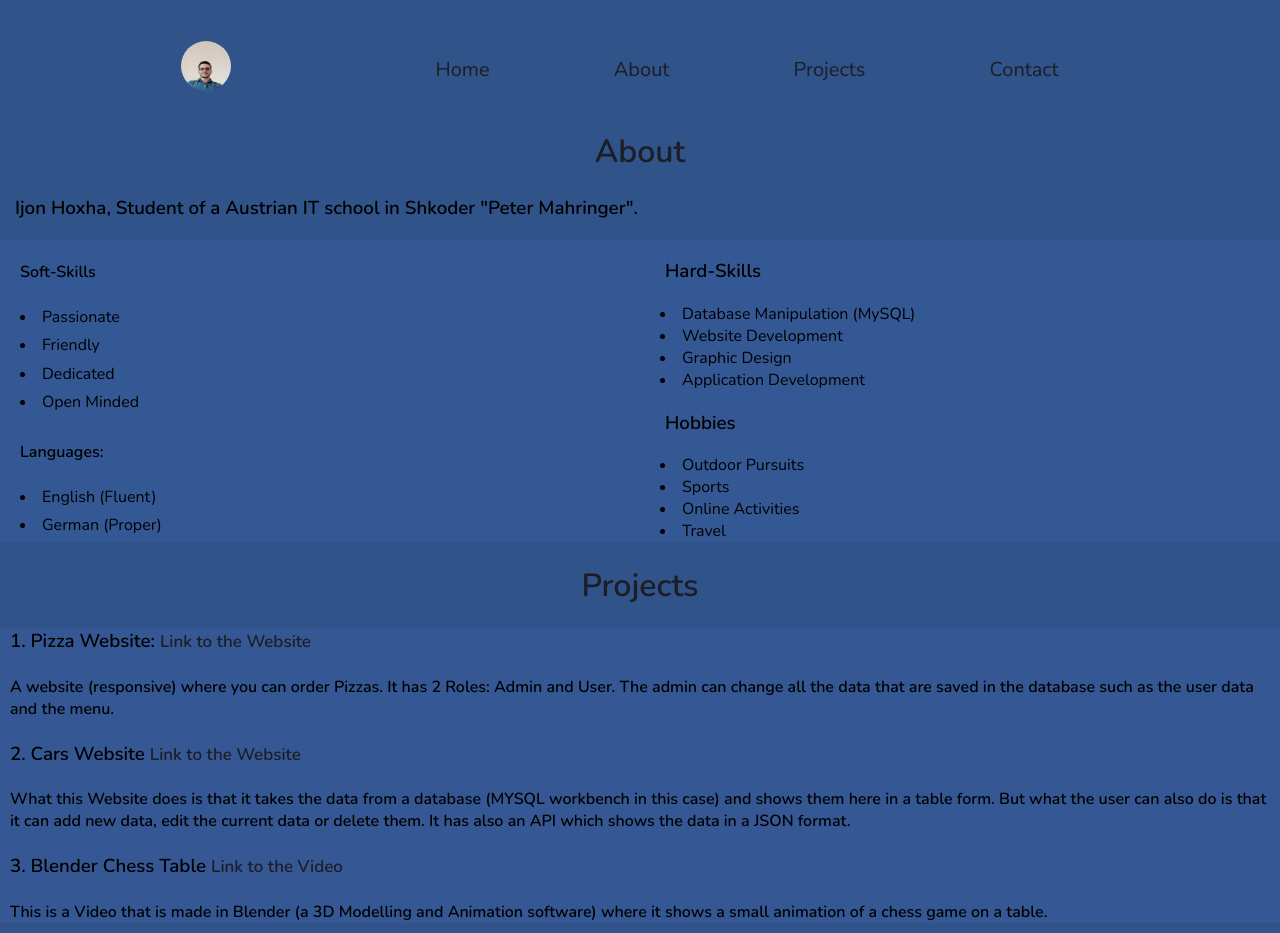
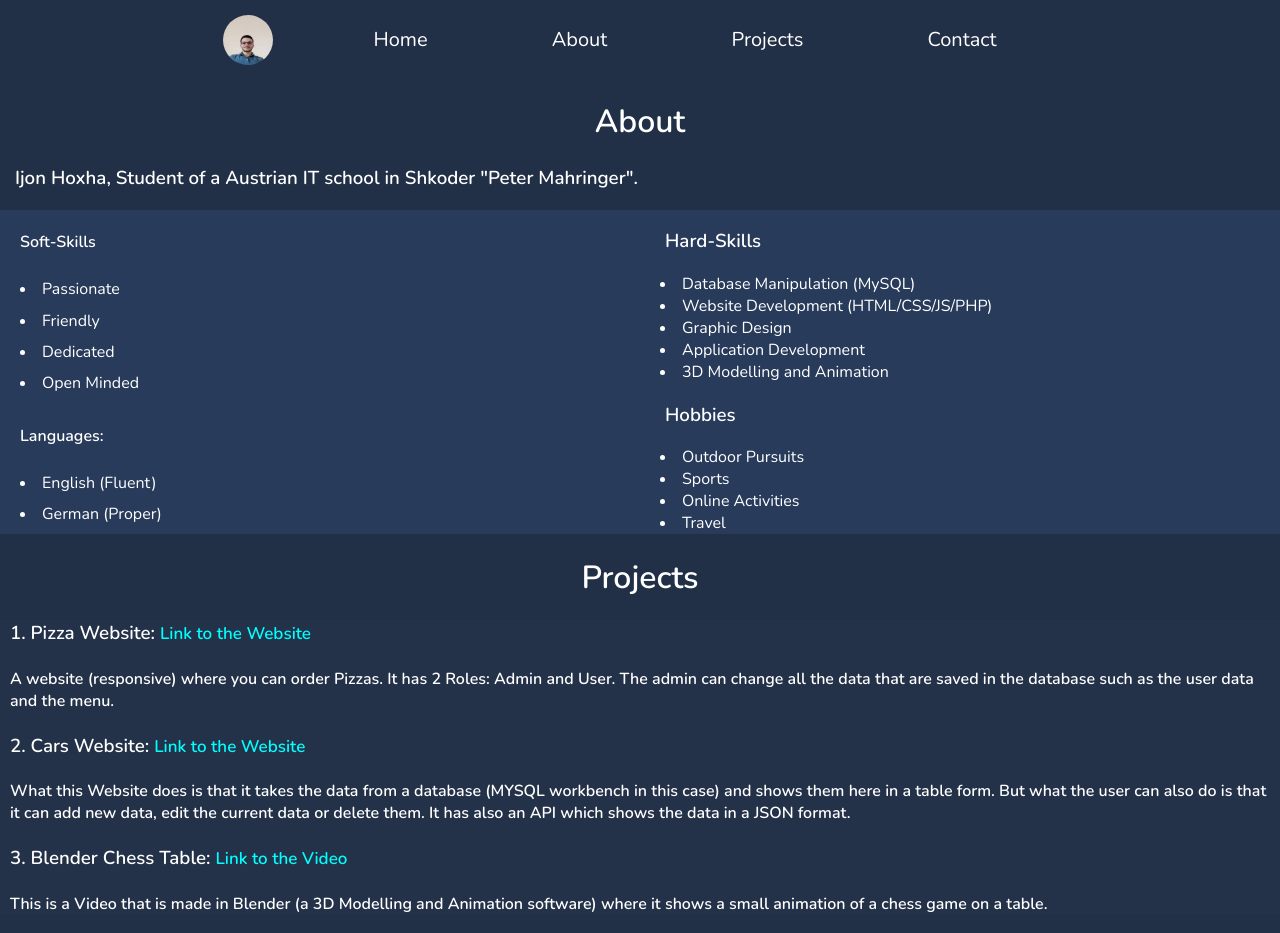
Before and after one commit to Ijon-Hoxha/Portfolio_IjonHoxha, a plain HTML site: page index.html in a window 1280 px wide. Shown: the top 933 px of the page. Drawn offline with nearby package versions, Linux system fonts and the light colour scheme.

Commit message:
Finished Project

```diff
--- a/index.html
+++ b/index.html
@@ -10,15 +10,15 @@
 </head>
 <body>
     <nav>
+        <img src="Photo.jpeg">
         <ul>
-            <li><img src="Photo.jpeg"></li>
             <li><a href="">Home</a></li>
-            <li><a href="">About</a></li>
-            <li><a href="">Projects</a></li>
-            <li><a href="">Contact</a></li>
+            <li><a href="#about">About</a></li>
+            <li><a href="#projects">Projects</a></li>
+            <li><a href="#contact">Contact</a></li>
         </ul>
     </nav>
-    <h1>About</h1>
+    <h1 id="about">About</h1>
     <h3> Ijon Hoxha, Student of a Austrian IT school in Shkoder "Peter Mahringer".</h3>
     <section>
     <div class="about">
@@ -35,9 +35,10 @@
 
         <h3>Hard-Skills</h3>
             <li>Database Manipulation (MySQL)</li>
-            <li>Website Development</li>
+            <li>Website Development (HTML/CSS/JS/PHP)</li>
             <li>Graphic Design</li>
             <li>Application Development</li>
+            <li>3D Modelling and Animation</li>
         <h3>Hobbies</h3>
             <li>Outdoor Pursuits</li>
             <li>Sports</li>
@@ -45,16 +46,16 @@
             <li>Travel</li>
     </div>
     </section>
-    <h1>Projects</h1>
+    <h1 id="projects">Projects</h1>
     <div class="projects">
         <h3>1. Pizza Website: <a href="http://ijohox18.htl-projekt.com/med4/pizza/index.php" >    Link to the Website</a> </h3>
         <h4>A website (responsive) where you can order Pizzas. It has 2 Roles: Admin and User. The admin can change all the data that are saved in the database such as the user data and the menu. </h4>
-        <h3>2. Cars Website <a href="http://ijohox18.htl-projekt.com/insy4/viewCars.php" >    Link to the Website</a> </h3>
+        <h3>2. Cars Website: <a href="http://ijohox18.htl-projekt.com/insy4/viewCars.php" >    Link to the Website</a> </h3>
         <h4>What this Website does is that it takes the data from a database  (MYSQL workbench in this case) and shows them here in a table form. But what the user can also do is that it can add new data, edit the current data or delete them. It has also an API which shows the data in a JSON format.</h4>
-        <h3>3. Blender Chess Table <a href="https://htlshkoder-my.sharepoint.com/personal/ijohox18_htl-shkoder_com/_layouts/15/onedrive.aspx?ga=1&id=%2Fpersonal%2Fijohox18%5Fhtl%2Dshkoder%5Fcom%2FDocuments%2FProjekt%5FAPP%5FIjon%5FHoxha%2FProjekt%5FAPP%5FIjon%5FHoxha%5F4B0001%2D0320%2Emkv&parent=%2Fpersonal%2Fijohox18%5Fhtl%2Dshkoder%5Fcom%2FDocuments%2FProjekt%5FAPP%5FIjon%5FHoxha"> Link to the Video</a></h3>
+        <h3>3. Blender Chess Table: <a href="https://htlshkoder-my.sharepoint.com/personal/ijohox18_htl-shkoder_com/_layouts/15/onedrive.aspx?ga=1&id=%2Fpersonal%2Fijohox18%5Fhtl%2Dshkoder%5Fcom%2FDocuments%2FProjekt%5FAPP%5FIjon%5FHoxha%2FProjekt%5FAPP%5FIjon%5FHoxha%5F4B0001%2D0320%2Emkv&parent=%2Fpersonal%2Fijohox18%5Fhtl%2Dshkoder%5Fcom%2FDocuments%2FProjekt%5FAPP%5FIjon%5FHoxha"> Link to the Video</a></h3>
         <h4>This is a Video that is made in Blender (a 3D Modelling and Animation software) where it shows a small animation of a chess game on a table.</h4>
     </div>
-    <h1>Contact</h1>
+    <h1 id="contact">Contact</h1>
     <div class="contact">
         <div id="info">
             <h4>Street: Irfan Tomini, Tirane</h4>
@@ -64,7 +65,7 @@
         <div id="email">
             <h4>School email: IjoHox18@htl-shkoder.com </h4>
             <h4>Personal email: ijonhoxha04@gmail.com</h4>
-            <h4>Linkedin: Ijon Hoxha</h4>
+            <h4 id="social">Linkedin: Ijon Hoxha</h4>
         </div>
     </div>
 </body>
--- a/style.css
+++ b/style.css
@@ -2,16 +2,17 @@
 
 *{
     font-family: 'Nunito', sans-serif;
+    color:white;
 }
 body{
     margin: 0;
     min-height: 100%;
     max-width: 2000px;
-    background-color: #30538a;
+    background-color: #213047;
 }
 a{
     text-decoration: none;
-    color: #1d1d24;
+    color: white;
     font-size: 17px;
 }
 nav{
@@ -25,7 +26,7 @@ nav ul li{
     padding: 10px 60px;
 }
 nav ul li a{
-    color: #1d1d24;
+    color: white;
     position: relative;
     padding: 5px 0;
     font-size: 20px;
@@ -36,13 +37,12 @@ a:hover{
 img{
     position: relative;
     top: 15px;
-    left: -80px;
     width: 50px;
     height: 50px;
     border-radius: 100%;
 }
 .about{
-    background-color: #345894;
+    background-color: #293b5b;
     display: grid;
     grid-column: 1/2;
     padding-left: 10px;
@@ -52,13 +52,14 @@ img{
     padding-bottom: 5px;
 }
 .skills{
-    background-color: #345894;
+    background-color: #293b5b;
     display: grid;
     grid-column: 2/3;
     padding-left: 10px;
 }
 h3{
     margin-left: 15px;
+    color: white;
 }
 .skills li{
     margin-left: 10px;
@@ -69,19 +70,22 @@ section{
 }
 
 body h1{
-    color: #1d1d24;
+    color: white;
     text-align: center;
 }
 .projects{
-    background-color:#355895;
+    background-color:#243249;
 }
 .projects h3, h4{
     margin-left: 10px;
 }
+.projects a{
+    color:cyan;
+}
 .contact{
     display: grid;
     grid-template-columns: 1fr 1fr;
-    background-color:#355895;
+    background-color:#243249;
 }
 #info{
     margin-left: 10px;
@@ -106,3 +110,22 @@ body h1{
 	margin-top: 15px;
 	color: var(--black);
 }
+@media (max-width: 1200px) {
+
+}
+@media (max-width: 768px) {
+    #about{
+        padding-top: 100px;
+    }
+    nav{
+        position: fixed;
+        background-color: #213047;
+        width: 100%;
+        top:0px;
+        margin-bottom: ;
+    }
+    nav ul{
+        display: grid;
+        grid-template-columns: 1fr 1fr;
+    }
+}
```
